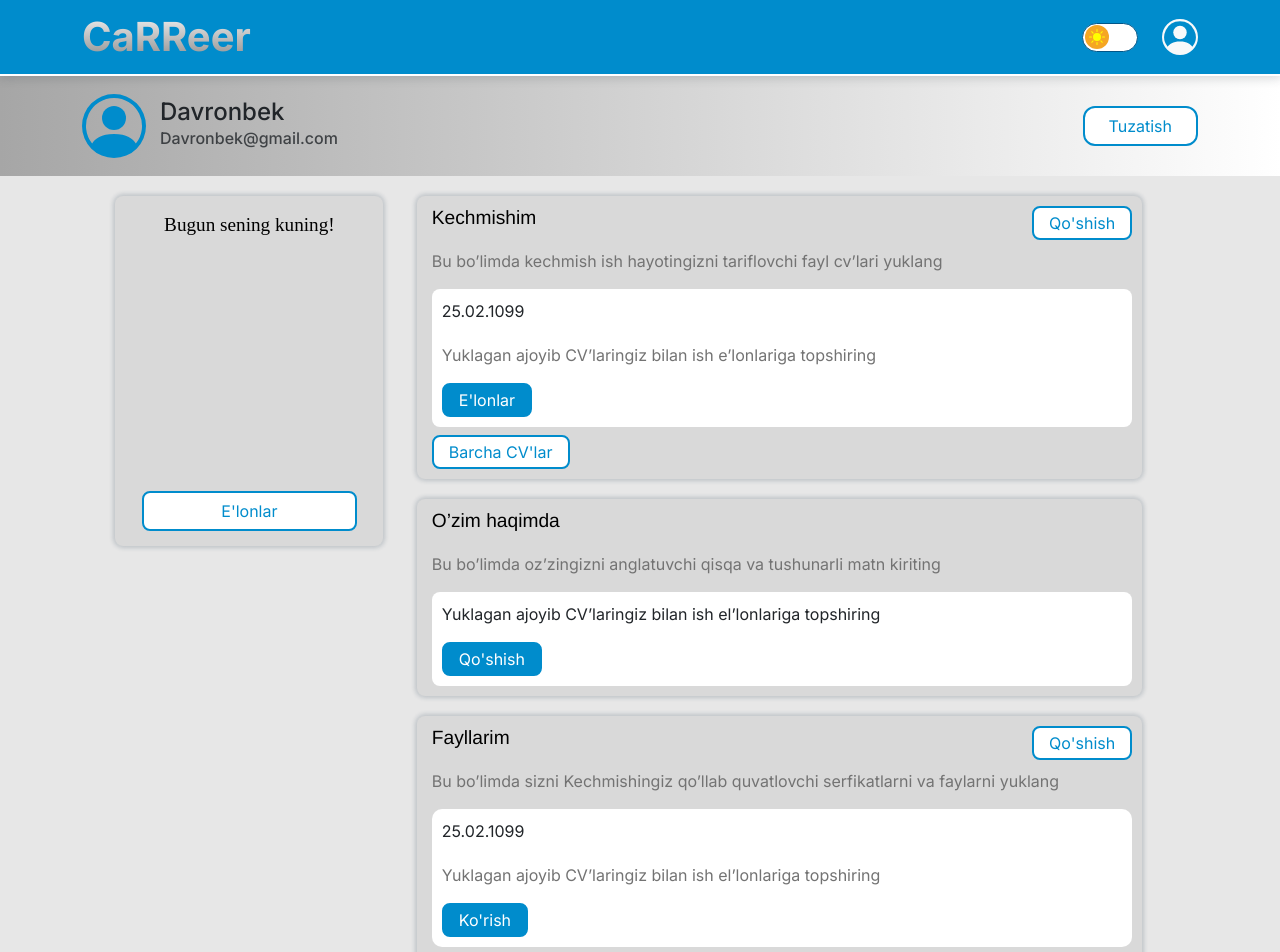
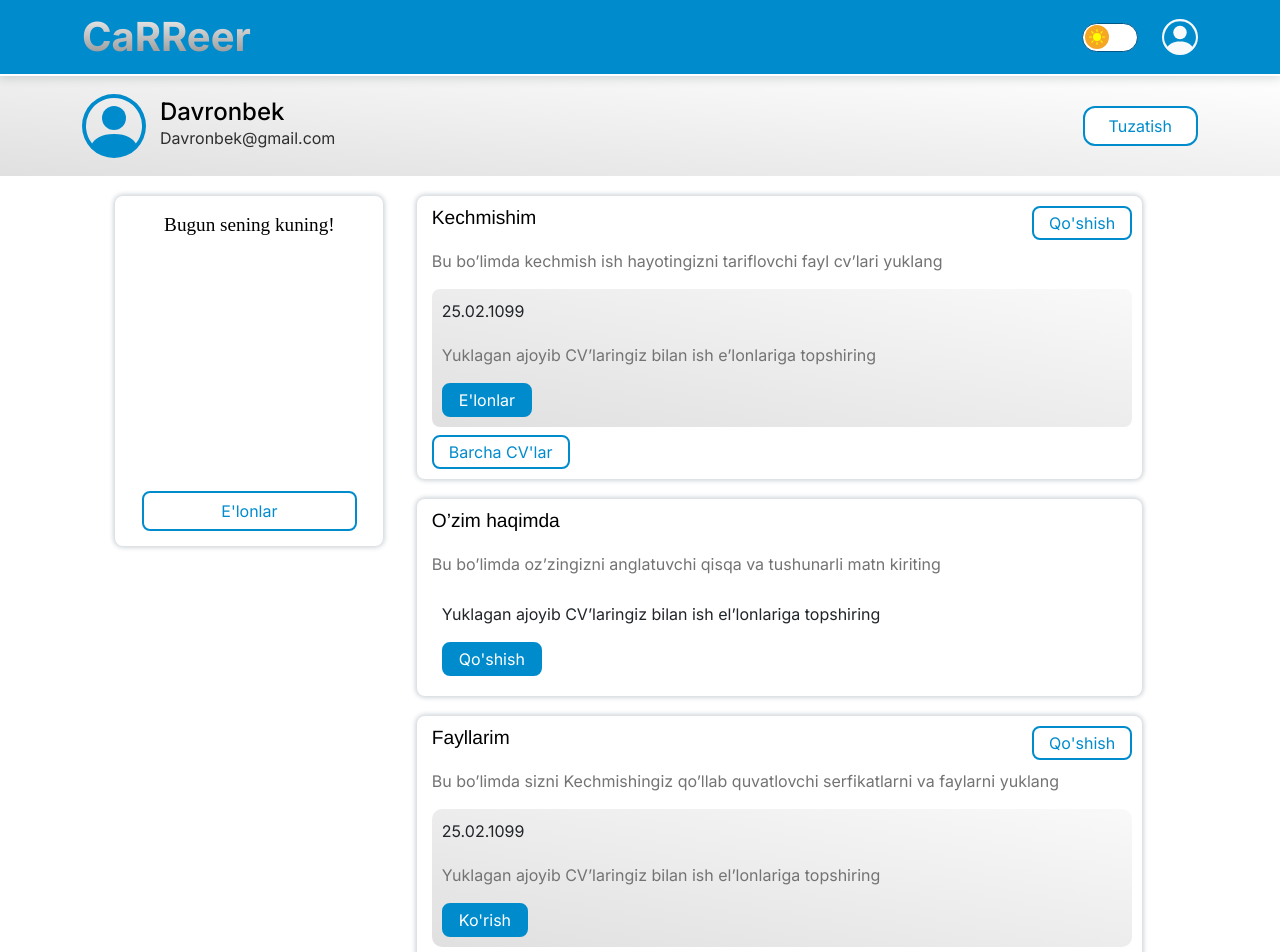
Before and after one commit to WeStarted02/career, a React (Create React App) app: page /account in a window 1280 px wide. Shown: the top 952 px of the page. Built offline with nearby package versions, Linux system fonts and the light colour scheme; a web font is replaced by a local one.

Commit message:
ranglar butunlay o'zgartirildi

```diff
--- a/src/Components/AccountBody/index.jsx
+++ b/src/Components/AccountBody/index.jsx
@@ -1,5 +1,5 @@
-import { useSelector } from 'react-redux';
-import './index.css'
+import { useSelector } from "react-redux";
+import "./index.css";
 
 function AccountBody() {
   const bgColor = useSelector((state) => state.changeBgColor);
@@ -8,55 +8,161 @@ function AccountBody() {
   return (
     <div>
       <div className="container accountBody">
-           <div className='col-1'>
-                <div style={bgColor == "black" ? {background:"#333"} : {background:"#d9d9d9"}}>
-                    <p style={{color}}>Bugun sening kuning!</p>
-                    <button style={bgColor == "black" ? {background:"#d9d9d9"} : {background:"#fff"}} className='btn-elon'>E'lonlar</button>
+        <div className="col-1">
+          <div
+            style={
+              bgColor == "black"
+                ? { background: "#333" }
+                : { background: "#fff" }
+            }
+          >
+            <p style={{ color }}>Bugun sening kuning!</p>
+            <button
+              style={
+                bgColor == "black"
+                  ? { background: "#d9d9d9" }
+                  : { background: "#fff" }
+              }
+              className="btn-elon"
+            >
+              E'lonlar
+            </button>
           </div>
         </div>
-            <div className='col-2'>
-                <div style={bgColor == "black" ? {background:"#333"} : {background:"#d9d9d9"}} className=''>
-                    <h2 style={{color}}>Kechmishim</h2>
-                    <button style={bgColor == "black" ? {background:"#d9d9d9"} : {background:"#fff"}} className='btn-add'>Qo'shish</button>
-                    <p className='ochiqlama'>Bu bo’limda kechmish ish hayotingizni tariflovchi fayl cv’lari yuklang </p>
-                    <div style={bgColor == "black" ? {background:"#d9d9d9"} : {background:"#fff"}} className='div-file'>
+        <div className="col-2">
+          <div
+            style={
+              bgColor == "black"
+                ? { background: "#333" }
+                : { background: "#fff" }
+            }
+            className=""
+          >
+            <h2 style={{ color }}>Kechmishim</h2>
+            <button
+              style={
+                bgColor == "black"
+                  ? { background: "#d9d9d9" }
+                  : { background: "#fff" }
+              }
+              className="btn-add"
+            >
+              Qo'shish
+            </button>
+            <p className="ochiqlama">
+              Bu bo’limda kechmish ish hayotingizni tariflovchi fayl cv’lari
+              yuklang{" "}
+            </p>
+            <div
+              style={
+                bgColor == "black"
+                  ? { background: "#d9d9d9" }
+                  : { background: "linear-gradient(to top right, #e0e0e0, #f9f9f9)" }
+              }
+              className="div-file"
+            >
               <p>25.02.1099</p>
-                        <p className='ochiqlama'>Yuklagan ajoyib CV’laringiz bilan ish e’lonlariga topshiring</p>
+              <p className="ochiqlama">
+                Yuklagan ajoyib CV’laringiz bilan ish e’lonlariga topshiring
+              </p>
               <button>E'lonlar</button>
             </div>
-                    <button style={bgColor == "black" ? {background:"#d9d9d9"} : {background:"#fff"}} className='mt-2'>Barcha CV'lar</button>
+            <button
+              style={
+                bgColor == "black"
+                  ? { background: "#d9d9d9" }
+                  : { background: "#fff" }
+              }
+              className="mt-2"
+            >
+              Barcha CV'lar
+            </button>
           </div>
 
-                <div style={bgColor == "black" ? {background:"#333"} : {background:"#d9d9d9"}}>
-                    <h2 style={{color}}>O’zim haqimda</h2>
-                    <p className='ochiqlama'>Bu bo’limda oz’zingizni anglatuvchi qisqa va tushunarli matn kiriting </p>
-                    <div style={bgColor == "black" ? {background:"#d9d9d9"} : {background:"#fff"}} className='div-file '>
-                        <p >Yuklagan ajoyib CV’laringiz bilan ish el’lonlariga topshiring</p>
+          <div
+            style={
+              bgColor == "black"
+                ? { background: "#333" }
+                : { background: "#fff" }
+            }
+          >
+            <h2 style={{ color }}>O’zim haqimda</h2>
+            <p className="ochiqlama">
+              Bu bo’limda oz’zingizni anglatuvchi qisqa va tushunarli matn
+              kiriting{" "}
+            </p>
+            <div
+              style={
+                bgColor == "black"
+                  ? { background: "#d9d9d9" }
+                  : { background: "#fff" }
+              }
+              className="div-file "
+            >
+              <p>
+                Yuklagan ajoyib CV’laringiz bilan ish el’lonlariga topshiring
+              </p>
               <button>Qo'shish</button>
             </div>
           </div>
 
-                <div style={bgColor == "black" ? {background:"#333"} : {background:"#d9d9d9"}}>
-                    <h2 style={{color}}>Fayllarim</h2>
-                    <button style={bgColor == "black" ? {background:"#d9d9d9"} : {background:"#fff"}} className='btn-add'>Qo'shish</button>
-                    <p className='ochiqlama'>Bu bo’limda sizni Kechmishingiz qo’llab quvatlovchi serfikatlarni va faylarni yuklang</p>
+          <div
+            style={
+              bgColor == "black"
+                ? { background: "#333" }
+                : { background: "#fff" }
+            }
+          >
+            <h2 style={{ color }}>Fayllarim</h2>
+            <button
+              style={
+                bgColor == "black"
+                  ? { background: "#d9d9d9" }
+                  : { background: "#fff" }
+              }
+              className="btn-add"
+            >
+              Qo'shish
+            </button>
+            <p className="ochiqlama">
+              Bu bo’limda sizni Kechmishingiz qo’llab quvatlovchi serfikatlarni
+              va faylarni yuklang
+            </p>
             <div>
               <ul>
                 <li>
-                                <div style={bgColor == "black" ? {background:"#d9d9d9"} : {background:"#fff"}} className='li-div'>
+                  <div
+                    style={
+                      bgColor == "black"
+                        ? { background: "#d9d9d9" }
+                        : {background: "linear-gradient(to top right, #e0e0e0, #f9f9f9)"}
+                    }
+                    className="li-div"
+                  >
                     <p>25.02.1099</p>
-                                    <p className='ochiqlama'>Yuklagan ajoyib CV’laringiz bilan ish el’lonlariga topshiring</p>
+                    <p className="ochiqlama">
+                      Yuklagan ajoyib CV’laringiz bilan ish el’lonlariga
+                      topshiring
+                    </p>
                     <button>Ko'rish</button>
                   </div>
                 </li>
               </ul>
-
             </div>
-                    <button style={bgColor == "black" ? {background:"#d9d9d9"} : {background:"#fff"}} className='mt-1'>Barcha CV'lar</button>
+            <button
+              style={
+                bgColor == "black"
+                  ? { background: "#d9d9d9" }
+                  : { background: "#fff" }
+              }
+              className="mt-1"
+            >
+              Barcha CV'lar
+            </button>
           </div>
         </div>
       </div>
     </div>
-    )
+  );
 }
 export default AccountBody;
--- a/src/Components/AccountHeader/index.css
+++ b/src/Components/AccountHeader/index.css
@@ -1,5 +1,4 @@
 .account-header {
-  background-image: linear-gradient(to right, #a6a6a6, #ffffff);
   margin-bottom: 20px;
 }
 .account-container {
@@ -23,11 +22,9 @@
   margin-top: 4px;
 }
 .account-username h3 {
-  font-weight: 500;
   font-size: 24px;
 }
 .account-username p {
-  font-weight: 500;
   opacity: 0.8;
   font-size: 16px;
 }
--- a/src/Components/AccountHeader/index.jsx
+++ b/src/Components/AccountHeader/index.jsx
@@ -3,9 +3,10 @@ import "./index.css";
 
 function AccountHeader() {
   const bgColor = useSelector((state) => state.changeBgColor);
+  const color = useSelector((state) => state.changeColor);
 
   return (
-    <div className="account-header ">
+    <div style={bgColor == "black" ? {background:"linear-gradient(to top, #333, #5f5f5f)"} : {background:"linear-gradient(to top right, #e0e0e0, #fff)"}} className="account-header ">
       <div className="container account-container">
       <div className="account-user">
         <svg
@@ -21,8 +22,8 @@ function AccountHeader() {
           />
         </svg>
         <div className="account-username">
-          <h3>Davronbek</h3>
-          <p className="p-mail">Davronbek@gmail.com</p>
+          <h3 style={{color}}>Davronbek</h3>
+          <p style={{color}} className="p-mail">Davronbek@gmail.com</p>
         </div>
       </div>
       <button style={bgColor == "black" ? {background:"#f0efef"} : {background:"#fff"}} className="btn-account">Tuzatish</button>
--- a/src/Components/Filter/index.css
+++ b/src/Components/Filter/index.css
@@ -1,7 +1,7 @@
 .filter-bg {
   padding-top: 12px;
   padding-bottom: 12px;
-  box-shadow: 0px 0px 8px 0px rgba(34, 60, 80, 0.2) inset;
+  box-shadow: 0px 0px 8px 0px rgba(34, 60, 80, 0.2);
 }
 .filter-box {
   display: flex;
--- a/src/Components/Filter/index.jsx
+++ b/src/Components/Filter/index.jsx
@@ -17,8 +17,8 @@ function Filter() {
       className="filter-bg position-relative d-flex justify-content-center"
       style={
         bgColor == "black"
-          ? { background: "#4d4d4d" }
-          : { background: "#d9d9d9" }
+          ? { background: "#333" }
+          : { background: "#fff" }
       }
     >
       <div className="container d-flex gap-4 justify-content-center">
--- a/src/Components/WorksFilter/index.css
+++ b/src/Components/WorksFilter/index.css
@@ -1,8 +1,9 @@
 .worksFilter{
     width: 30%;
     padding: 20px;
+    margin-top: 4px;
     height: 100% ;
-    border-radius:12px;
+    border-radius:8px;
     display: flex;
     flex-direction: column;
     box-shadow: 0px 0px 4px 2px rgba(34, 60, 80, 0.2);
--- a/src/Components/WorksFilter/index.jsx
+++ b/src/Components/WorksFilter/index.jsx
@@ -13,7 +13,7 @@ function WorksFilter() {
   return (
     <div
       style={
-        bgColor == "black" ? { background: "#333" } : { background: "#d9d9d9" }
+        bgColor == "black" ? { background: "#333" } : { background: "#fff" }
       }
       className="worksFilter"
     >
--- a/src/Components/WorksListCard/index.css
+++ b/src/Components/WorksListCard/index.css
@@ -1,5 +1,5 @@
 .worsListCard{
-    border-radius: 12px;
+    border-radius: 8px;
     padding: 16px;
     display: flex;
     gap: 24px;
--- a/src/Components/WorksListCard/index.jsx
+++ b/src/Components/WorksListCard/index.jsx
@@ -9,7 +9,7 @@ function WorksListCard({title, stafka, company, image, actionType}) {
     <div
       className="worsListCard"
       style={
-        bgColor == "black" ? { background: "#333" } : { background: "#d9d9d9" }
+        bgColor == "black" ? { background: "#333" } : { background: "#fff" }
       }
     >
       <section className="card-image">
--- a/src/roots/App.jsx
+++ b/src/roots/App.jsx
@@ -10,7 +10,7 @@ function App() {
   if (bgColor == "black") {
     document.getElementById('body').style.background = '#797878'
   } else {
-    document.getElementById('body').style.background = '#e7e7e7'
+    document.getElementById('body').style.background = '#fff'
   }
   return (
     <>
--- a/src/styles/index.css
+++ b/src/styles/index.css
@@ -21,13 +21,13 @@
 
 /* Handle */
 ::-webkit-scrollbar-thumb {
-  background: #c7c7c7;
+  background: #dbdbdb;
   border-radius: 10px;
 }
 
 /* Handle on hover */
 ::-webkit-scrollbar-thumb:hover {
-  background: rgb(109, 109, 109);
+  background: rgb(169, 169, 169);
 }
 
 @media screen and (max-width: 1200px) {
```
Lines whose indentation alone changed are shown as unchanged.
